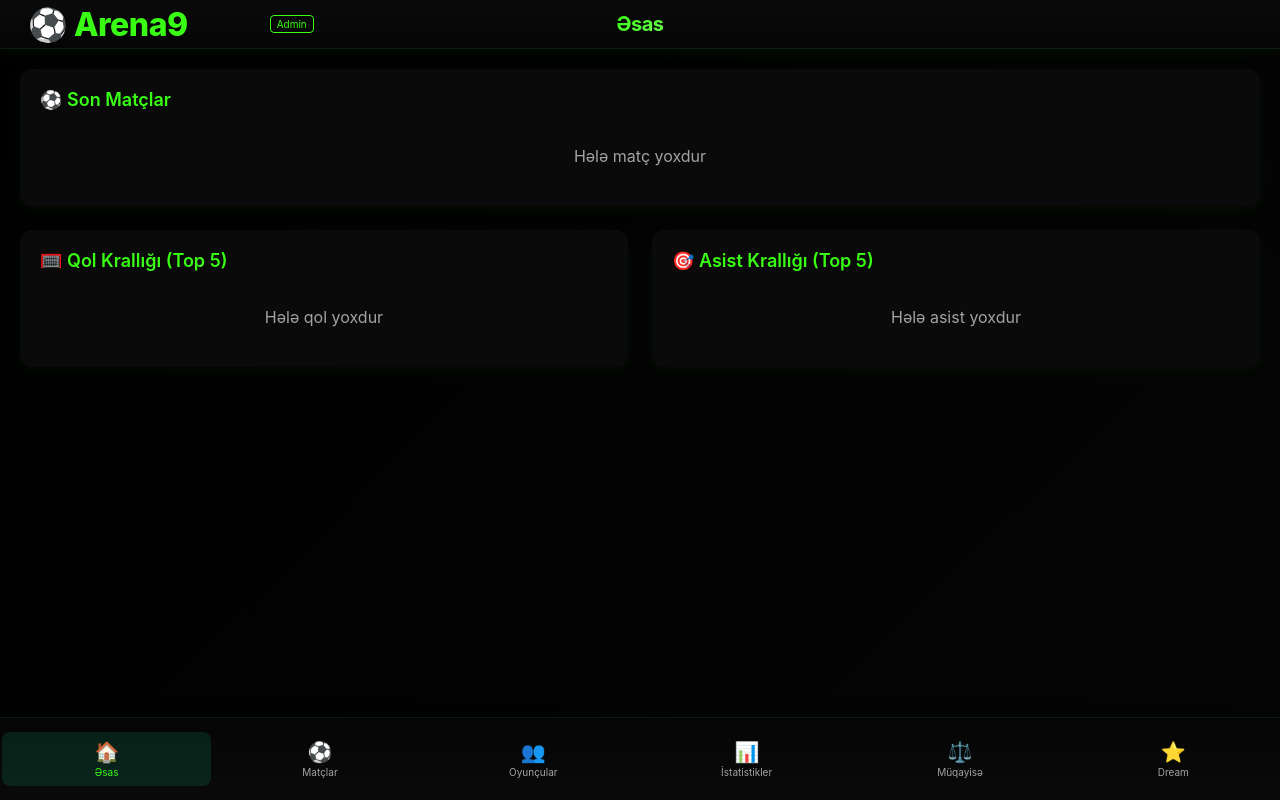
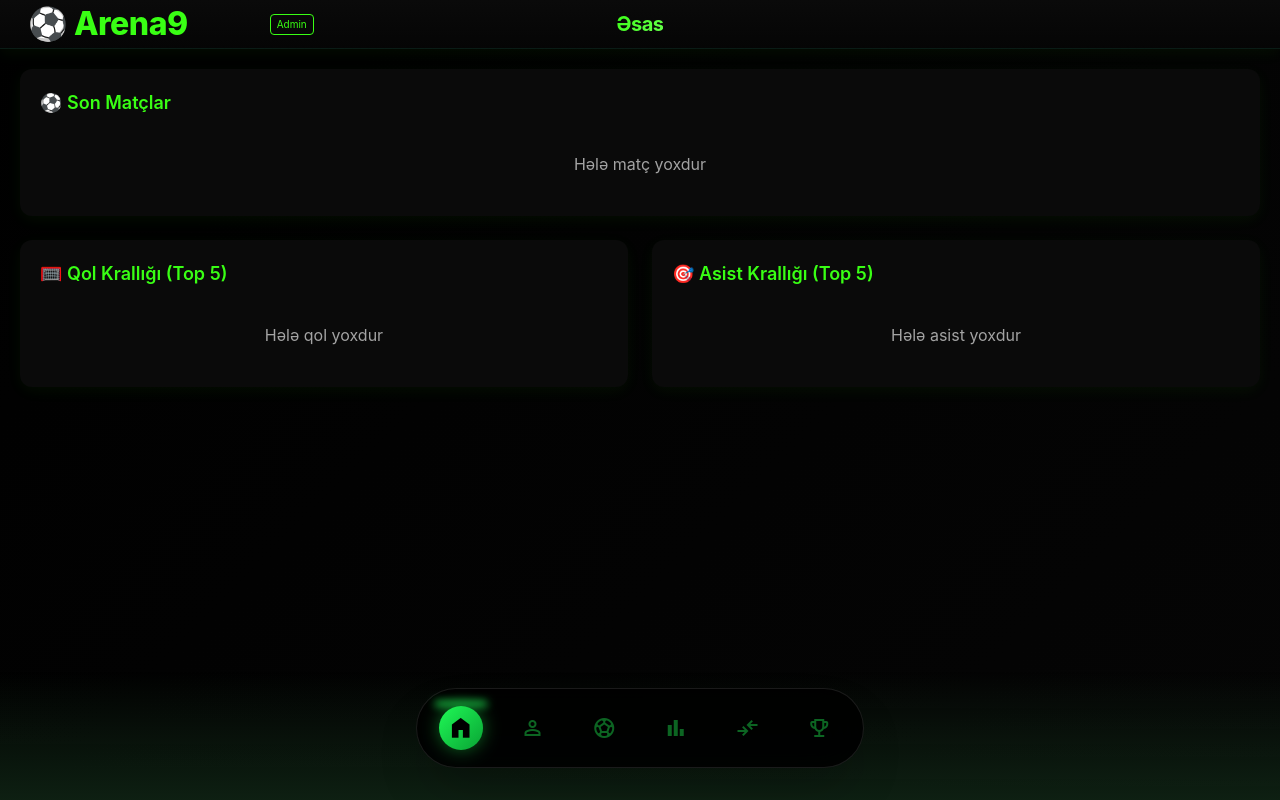
Before and after one commit to metin011/arena9.github.io, a Flask app: page / in a window 1280 px wide. Run offline with Flask 3, Linux system fonts and the light colour scheme; data that the repository does not hold is empty; some libraries are stand-ins or nearby versions.

Commit message:
Modernize bottom navigation with Tailwind CSS and Material Symbols

```diff
--- a/templates/spa.html
+++ b/templates/spa.html
@@ -5,6 +5,10 @@
   <meta charset="UTF-8" />
   <meta name="viewport" content="width=device-width, initial-scale=1.0" />
   <title>Arena9</title>
+  <script src="https://cdn.tailwindcss.com"></script>
+  <link href="https://fonts.googleapis.com/css2?family=Material+Symbols+Outlined:wght,FILL@100..700,0..1&display=swap"
+    rel="stylesheet" />
+
   <style>
     :root {
       --bg-black: #000000;
@@ -22,6 +26,39 @@
       --shadow: 0 10px 40px rgba(57, 255, 20, 0.1);
       --shadow-sm: 0 4px 15px rgba(57, 255, 20, 0.05);
     }
+
+    .neon-glow {
+      filter: drop-shadow(0 0 8px rgba(31, 249, 86, 0.4));
+    }
+
+    .solid-gradient {
+      background: linear-gradient(135deg, #1ff956 0%, #09a334 100%);
+    }
+
+    .font-variation-fill {
+      font-variation-settings: 'FILL' 1, 'wght' 400, 'GRAD' 0, 'opsz' 24;
+    }
+
+    .nav-btn-active {
+      opacity: 1 !important;
+      transform: scale(1.1);
+    }
+
+    .nav-btn-active .nav-icon-container {
+      backface-visibility: hidden;
+      animation: nav-pop 0.3s cubic-bezier(0.175, 0.885, 0.32, 1.275);
+    }
+
+    @keyframes nav-pop {
+      0% {
+        transform: scale(0.8);
+      }
+
+      100% {
+        transform: scale(1);
+      }
+    }
+
 
 
     /* Dream Team Pitch Styles */
@@ -1448,26 +1485,89 @@
     </div>
   </div>
 
-  <footer>
-    <div class="nav-item active" id="nav-ana-sayfa" onclick="changePage('ana-sayfa', 'Əsas')">
-      <span class="nav-icon">🏠</span>Əsas
+  <div class="fixed bottom-0 left-0 right-0 p-4 pb-8 bg-gradient-to-t from-[#0f2314]/90 to-transparent z-[1000]">
+    <div class="max-w-md mx-auto w-full">
+      <div
+        class="bg-black/90 backdrop-blur-xl border border-white/10 rounded-full h-20 flex items-center justify-around px-2 shadow-2xl">
+
+        <button id="nav-btn-ana-sayfa"
+          class="nav-button flex flex-col items-center justify-center gap-1 flex-1 relative transition-all duration-300"
+          onclick="changePage('ana-sayfa', 'Əsas')">
+          <div
+            class="active-indicator absolute -top-1 w-12 h-1 bg-[#1ff956] rounded-full blur-sm opacity-0 transition-opacity duration-300">
+          </div>
+          <div
+            class="nav-icon-container size-10 rounded-full flex items-center justify-center transition-all duration-300">
+            <span class="material-symbols-outlined text-[#1ff956] text-2xl transition-all duration-300">home</span>
+          </div>
+        </button>
+
+        <button id="nav-btn-oyuncular"
+          class="nav-button flex flex-col items-center justify-center gap-1 flex-1 relative opacity-40 hover:opacity-100 transition-all duration-300"
+          onclick="changePage('oyuncular', 'Oyunçular')">
+          <div
+            class="active-indicator absolute -top-1 w-12 h-1 bg-[#1ff956] rounded-full blur-sm opacity-0 transition-opacity duration-300">
+          </div>
+          <div
+            class="nav-icon-container size-10 rounded-full flex items-center justify-center transition-all duration-300">
+            <span class="material-symbols-outlined text-[#1ff956] text-2xl transition-all duration-300">person</span>
+          </div>
+        </button>
+
+        <button id="nav-btn-maclar"
+          class="nav-button flex flex-col items-center justify-center gap-1 flex-1 relative opacity-40 hover:opacity-100 transition-all duration-300"
+          onclick="changePage('maclar', 'Matçlar')">
+          <div
+            class="active-indicator absolute -top-1 w-12 h-1 bg-[#1ff956] rounded-full blur-sm opacity-0 transition-opacity duration-300">
+          </div>
+          <div
+            class="nav-icon-container size-10 rounded-full flex items-center justify-center transition-all duration-300">
+            <span
+              class="material-symbols-outlined text-[#1ff956] text-2xl transition-all duration-300">sports_soccer</span>
+          </div>
+        </button>
+
+        <button id="nav-btn-istatistikler"
+          class="nav-button flex flex-col items-center justify-center gap-1 flex-1 relative opacity-40 hover:opacity-100 transition-all duration-300"
+          onclick="changePage('istatistikler', 'İstatistikler')">
+          <div
+            class="active-indicator absolute -top-1 w-12 h-1 bg-[#1ff956] rounded-full blur-sm opacity-0 transition-opacity duration-300">
+          </div>
+          <div
+            class="nav-icon-container size-10 rounded-full flex items-center justify-center transition-all duration-300">
+            <span class="material-symbols-outlined text-[#1ff956] text-2xl transition-all duration-300">bar_chart</span>
+          </div>
+        </button>
+
+        <button id="nav-btn-muqayise"
+          class="nav-button flex flex-col items-center justify-center gap-1 flex-1 relative opacity-40 hover:opacity-100 transition-all duration-300"
+          onclick="changePage('muqayise', 'Müqayisə')">
+          <div
+            class="active-indicator absolute -top-1 w-12 h-1 bg-[#1ff956] rounded-full blur-sm opacity-0 transition-opacity duration-300">
+          </div>
+          <div
+            class="nav-icon-container size-10 rounded-full flex items-center justify-center transition-all duration-300">
+            <span
+              class="material-symbols-outlined text-[#1ff956] text-2xl transition-all duration-300">compare_arrows</span>
+          </div>
+        </button>
+
+        <button id="nav-btn-dream-team"
+          class="nav-button flex flex-col items-center justify-center gap-1 flex-1 relative opacity-40 hover:opacity-100 transition-all duration-300"
+          onclick="changePage('dream-team', 'Dream Team')">
+          <div
+            class="active-indicator absolute -top-1 w-12 h-1 bg-[#1ff956] rounded-full blur-sm opacity-0 transition-opacity duration-300">
+          </div>
+          <div
+            class="nav-icon-container size-10 rounded-full flex items-center justify-center transition-all duration-300">
+            <span class="material-symbols-outlined text-[#1ff956] text-2xl transition-all duration-300">trophy</span>
+          </div>
+        </button>
+
+      </div>
     </div>
-    <div class="nav-item" id="nav-maclar" onclick="changePage('maclar', 'Matçlar')">
-      <span class="nav-icon">⚽</span>Matçlar
-    </div>
-    <div class="nav-item" id="nav-oyuncular" onclick="changePage('oyuncular', 'Oyunçular')">
-      <span class="nav-icon">👥</span>Oyunçular
-    </div>
-    <div class="nav-item" id="nav-istatistikler" onclick="changePage('istatistikler', 'İstatistikler')">
-      <span class="nav-icon">📊</span>İstatistikler
-    </div>
-    <div class="nav-item" id="nav-muqayise" onclick="changePage('muqayise', 'Müqayisə')">
-      <span class="nav-icon">⚖️</span>Müqayisə
-    </div>
-    <div class="nav-item" id="nav-dream-team" onclick="changePage('dream-team', 'Dream Team')">
-      <span class="nav-icon">⭐</span>Dream
-    </div>
-  </footer>
+  </div>
+
 
   <!-- Login Modal -->
   <div id="login-modal" class="login-overlay" style="display: none;">
@@ -1550,6 +1650,8 @@
         renderRecentMatches();
         renderTopGoals();
         renderTopAssists();
+        changePage('ana-sayfa', 'Əsas'); // Set initial nav state
+
       } catch (e) {
         console.error("API Error:", e);
         showToast("Server xətası!", "error");
@@ -1688,24 +1790,58 @@
         .forEach((i) => i.classList.remove("active"));
 
       let navId = "";
-      if (pageId === "ana-sayfa") navId = "nav-ana-sayfa";
+      if (pageId === "ana-sayfa") navId = "nav-btn-ana-sayfa";
       else if (pageId === "maclar" || pageId === "add-match-page")
-        navId = "nav-maclar";
+        navId = "nav-btn-maclar";
       else if (
         pageId === "oyuncular" ||
         pageId === "player-profile" ||
         pageId === "edit-page" ||
         pageId === "add-player-page"
       )
-        navId = "nav-oyuncular";
-      else if (pageId === "istatistikler") navId = "nav-istatistikler";
-      else if (pageId === "istatistikler") navId = "nav-istatistikler";
-      else if (pageId === "muqayise") navId = "nav-muqayise";
-      else if (pageId === "dream-team") navId = "nav-dream-team";
-
-
-      if (navId) document.getElementById(navId).classList.add("active");
+        navId = "nav-btn-oyuncular";
+      else if (pageId === "istatistikler") navId = "nav-btn-istatistikler";
+      else if (pageId === "muqayise") navId = "nav-btn-muqayise";
+      else if (pageId === "dream-team") navId = "nav-btn-dream-team";
+
+      function updateNavUI(activeId) {
+        document.querySelectorAll(".nav-button").forEach((btn) => {
+          const isActive = btn.id === activeId;
+          const indicator = btn.querySelector(".active-indicator");
+          const iconContainer = btn.querySelector(".nav-icon-container");
+          const icon = btn.querySelector(".material-symbols-outlined");
+
+          if (isActive) {
+            btn.classList.add("nav-btn-active");
+            btn.classList.remove("opacity-40");
+            if (indicator) indicator.classList.remove("opacity-0");
+            if (iconContainer) {
+              iconContainer.classList.add("solid-gradient", "neon-glow");
+            }
+            if (icon) {
+              icon.classList.add("font-variation-fill");
+              icon.classList.replace("text-[#1ff956]", "text-black");
+            }
+          } else {
+            btn.classList.remove("nav-btn-active");
+            btn.classList.add("opacity-40");
+            if (indicator) indicator.classList.add("opacity-0");
+            if (iconContainer) {
+              iconContainer.classList.remove("solid-gradient", "neon-glow");
+            }
+            if (icon) {
+              icon.classList.remove("font-variation-fill");
+              icon.classList.replace("text-black", "text-[#1ff956]");
+            }
+          }
+        });
+      }
+
+
+      if (navId) updateNavUI(navId);
+
       document.getElementById("edit-header-btn").style.visibility =
+
         pageId === "player-profile"
           ? "visible"
           : "hidden";
```
